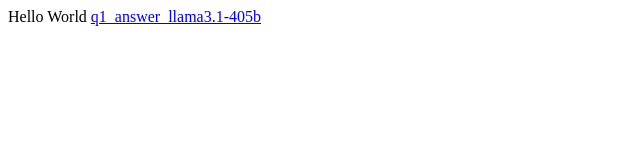
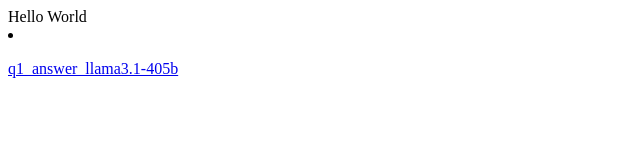
Before and after one commit to artemisep/artemisep.github.io, a plain HTML site: page index.html in a window 1280 px wide. Shown: the whole page, without its empty margins (0-640 px from the left). Drawn offline with Linux system fonts and the light colour scheme.

Commit message:
test list tag

```diff
--- a/index.html
+++ b/index.html
@@ -1,3 +1,5 @@
 Hello World
 
-<a href="https://artemisep.github.io/q1_answer_llama3.1-405b.pdf">q1_answer_llama3.1-405b</a>
+<li><a href="https://artemisep.github.io/q1_answer_llama3.1-405b.pdf">
+    <p>q1_answer_llama3.1-405b</p>
+</a></li>
```
